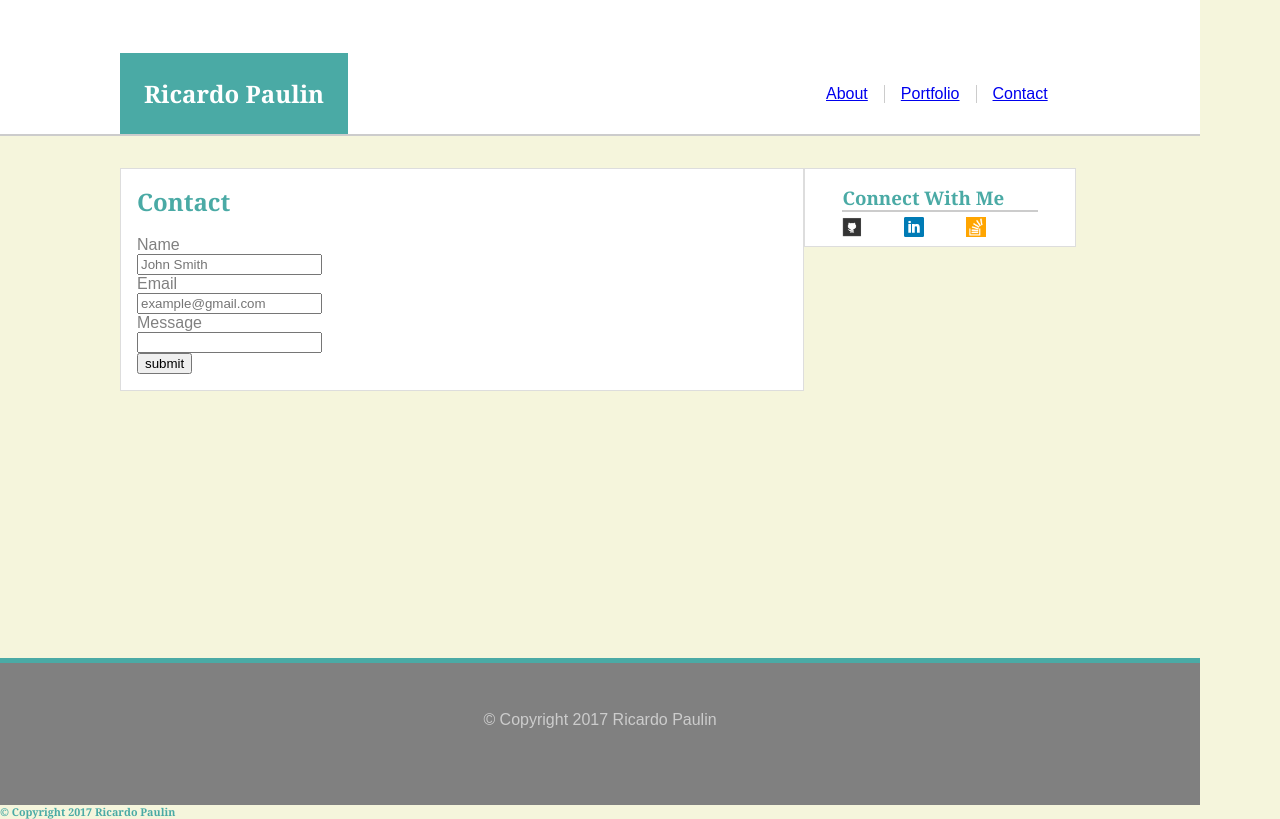
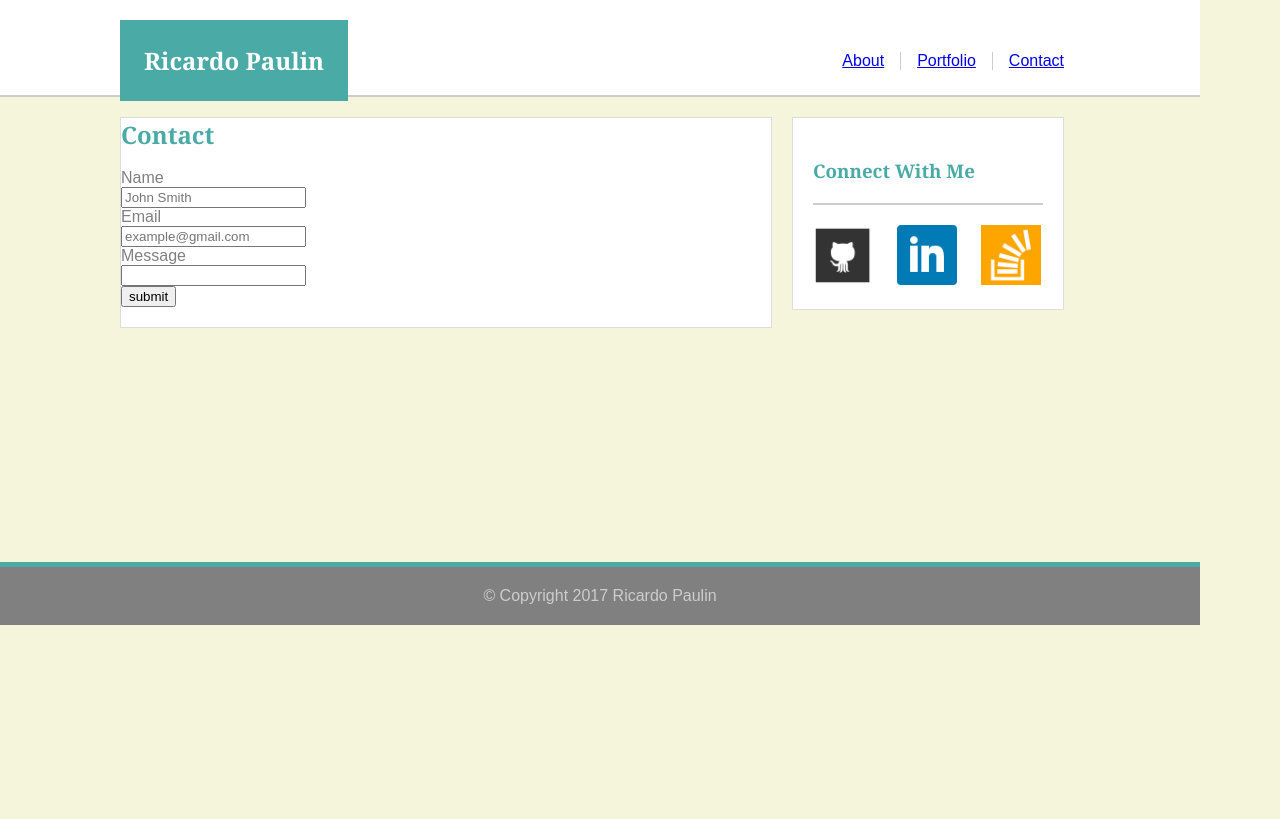
Before and after one commit to rpaulin90/Basic-Portfolio, a plain HTML site: page contact.html in a window 1280 px wide. Drawn offline with Linux system fonts and the light colour scheme.

Commit message:
almost done with index and made copied code for header,side panel, and footer into portfolio and connect htmls

```diff
--- a/assets/css/style.css
+++ b/assets/css/style.css
@@ -5,6 +5,7 @@ header {
     border-bottom: 2px solid #cccccc;
     padding-top: 0;
     float: left;
+    height: 95px;
 }
 
 
@@ -28,11 +29,19 @@ section {
 	background-color: #ffffff;
 }
 
+#content-area{
+    width: 960px;
+    margin: 0 auto;
+    height: 128px;
+}
+
+/* start of header IDs and classes */
+
 #section-name {
 	float: left;
     margin-left: 0;
     margin-bottom: 0;
-    margin-top: 53px;
+    margin-top: 20px;
 
 }
 
@@ -45,22 +54,10 @@ section {
 	background-color: #4aaaa5;
 }
 
-#content-area{
-    width: 960px;
-    margin: 0 auto;
-    height: 128px;
-}
-
-#about-h2 {
-	margin-left: 0;
-	border-bottom: 2.5px solid #cccccc;
-	margin-right: 1em;
-}
-
 #section-links {
 	float: right;
     width: 270px;
-    margin-top: 53px;
+    margin-top: 20px;
 }
 
 #ul-links {
@@ -71,7 +68,7 @@ section {
 }
 
 .li-links {
-	float: left;
+	float: right;
 	margin: 0;
 	padding-left: 1em;
 	padding-right: 1em;
@@ -84,30 +81,76 @@ section {
 	text-align: center;
 }
 
+/* end of header IDs and classes */
+
+
+
+/* start of main content IDs and classes*/
+
+.container {
+    width: 960px;
+    margin: 0 auto;
+    height: 455px;
+    clear: both;
+}
+
+/* css for INDEX */
+
+#about-me {
+	width: 650px;
+    margin-top: 20px;
+    margin-left: 0;
+    border: 1px solid #dddddd;
+    margin-right: 20px;
+    padding-bottom: 20px;
+}
+
+#about-h2 {
+	margin-left: 20px;
+    border-bottom: 2px solid #cccccc;
+    margin-right: 20px;
+    margin-top: 40px;
+}
+
+#image {
+	margin: 20px;
+    width: 100px;
+    height: 100px;
+}
+
+#description {
+	margin-left: 20px;
+    margin-top: 20px;
+    margin-right: 20px;
+}
+
+/* css for the connect side panel */
+
+#connect {
+	width: 270px;
+    margin-top: 20px;
+    border: 1px solid #dddddd;
+
+}
+
 
 h3 {
-	margin-left: 2em;
-	margin-right: 2em;
-	display: block;
-	text-align: left;
+    margin: 20px;
+    padding-bottom: 20px;
+    padding-top: 20px;
     border-bottom: 2.5px solid #cccccc;
 }
 
-/*ul, li {
-	display: inline;
-}*/
-
-
-
 #ul-connect {
 	list-style-type: none;
-	margin: 0;
+    margin-left: 20px;
+    margin-right: 20px;
     padding: 0;
 }
 
 .li-connect {
 	float: left;
-	margin-left: 2em;
+    margin-left: 0;
     display: block;
     text-align: center;
 }
@@ -117,19 +160,11 @@ h3 {
 	text-align: center;
 }
 
-
-
-.container {
- width: 960px;
- margin: 0 auto;
- height: 550px;
+.icons {
+	height: 60px;
+    width: 60px;
+    margin-bottom: 20px;
 }
-
-#your-name {
-	width: 70%;
-	float: left;
-}
-
 
 #about-me,
 #connect,
@@ -137,47 +172,31 @@ h3 {
 	float: left;
 }
 
+/* css for the sticky footer starts here */
 
-#about-me {
-	width: 650px;
-	margin-top: 2em;
-	margin-left: 0;
-	border: 1px solid #dddddd;
-	padding: 1em;
-}
-
-#connect {
-	width: 270px;
-	margin-top: 2em;
-	padding-top: 1em;
-	border: 1px solid #dddddd;
-
-}
-
-#image {
-	margin: 1em;
-	width: 100px;
-	height: 100px;
-}
-
-.icons {
-	height: 20px;
-	width: 20px;
-	float: center;
-	margin: 5px;
+#copyright {
+	text-align: center;
+    margin-top: 20px;
+    color: #cccccc;
+    margin-bottom: 10px;
 }
 
 * {
     margin: 0;
 }
+
 html, body {
     height: 100%;
 }
+
 .wrapper {
     min-height: 100%;
     height: auto !important;
     height: 100%;
     margin: 0 auto -142px; /* the bottom margin is the negative value of the footer's height */
 }
+
 .footer, .push {
-    height: 142px; /* .push must be the same height as .footer */
+    margin-top: 0;
+    padding-bottom: 10px;
+}
--- a/contact.html
+++ b/contact.html
@@ -7,7 +7,7 @@
 </head>
 <body>
 
-	<div class="wrapper">
+	<!-- <div class="wrapper"> -->
 		<!-- header section includes "Ricardo Paulin" and About | Portfolio | Connect -->
 		<header>
 
@@ -22,9 +22,9 @@
 
 				<section id="section-links">
 					<ul id="ul-links">
+						<li class="li-links"><a href="#" class="a-links">Contact</a></li>
+						<li class="li-links" style="border-right: 1px solid #cccccc"><a href="#" class="a-links">Portfolio</a></li>
 						<li class="li-links" style="border-right: 1px solid #cccccc"><a href="#" class="a-links">About</a></li>
-						<li class="li-links" style="border-right: 1px solid #cccccc"><a href="#" class="a-links">Portfolio</a></li>
-						<li class="li-links"><a href="#" class="a-links">Contact</a></li>
 				</ul>
 				</section>
 			</div>
@@ -47,21 +47,20 @@
 	</section>
 
 <section id="connect">
+
 				<h3>Connect With Me</h3>
 
 				<ul id="ul-connect">
 					<li class="li-connect">
 						<a href="https://github.com/rpaulin90" class="a-connect">
-							<img src="assets/images/github_square.png" alt="github logo" class="icons">
+							<img src="assets/images/github_square.png" alt="github logo" class="icons" style="margin-right: 24px">
 						</a>
 					</li>
-
 					<li class="li-connect">
 						<a href="https://www.linkedin.com/in/rpaulin90" class="a-connect">
-							<img src="assets/images/square-linkedin.png" alt="linkedin logo" class="icons">
+							<img src="assets/images/square-linkedin.png" alt="linkedin logo" class="icons" style="margin-right: 24px">
 						</a>
 					</li>
-
 					<li class="li-connect">
 						<a href="http://stackoverflow.com/users/7406906/rpaulin90" class="a-connect">
 							<img src="assets/images/stackoverflow.png" alt="stack overflow logo" class="icons">
@@ -76,13 +75,8 @@
 
 		<div class="footer" style="border-top: 5px solid #4aaaa5;background-color: grey">
 		<footer>
-			<p style="text-align: center; margin-top: 3em; color: #cccccc">&copy; Copyright 2017 Ricardo Paulin</p>
+			<p id="copyright">&copy; Copyright 2017 Ricardo Paulin</p>
 		</footer>
 		</div>
-
-<h6>&copy; Copyright 2017 Ricardo Paulin</h6>
-
-
-
 </body>
 </html>
```
Also changed, not shown: index.html (+11 -10 lines), portfolio.html (+5 -4 lines). Lines whose indentation alone changed are shown as unchanged.
